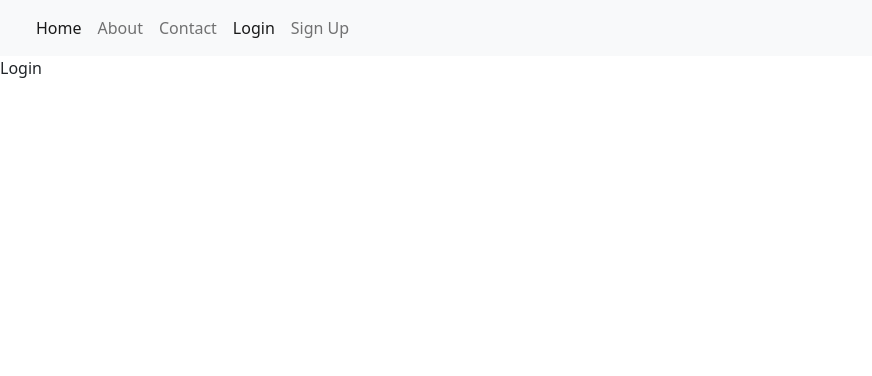
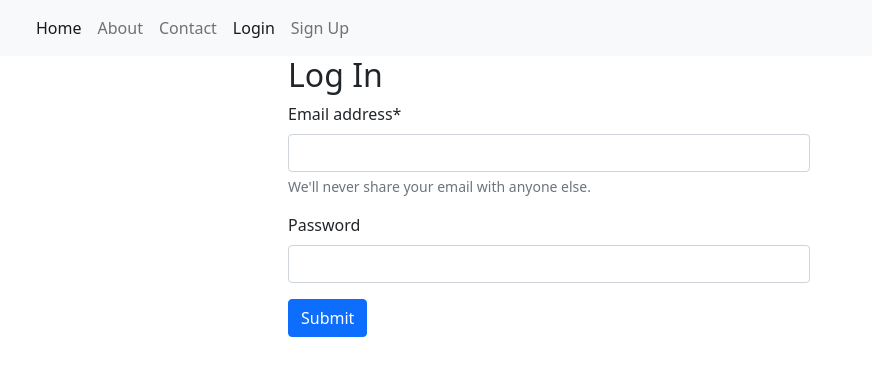
Before and after one commit to shaktidewan/MERN-Project, a React (Create React App) app in the folder client/: page /login in a window 1280 px wide. Shown: the top 376 px of the page, without its empty margins (0-872 px from the left). Built offline with nearby package versions, Linux system fonts and the light colour scheme.

Commit message:
Login Form

```diff
--- a/client/src/components/login.js
+++ b/client/src/components/login.js
@@ -1,9 +1,73 @@
-import React from 'react'
+import React from "react";
+import { MdWork } from "react-icons/md";
+import { BsFillPersonFill } from "react-icons/bs";
+import { AiOutlineMail, AiFillPhone } from "react-icons/ai";
+import { RiLockPasswordFill } from "react-icons/ri";
 
 const Login = () => {
   return (
-    <div>Login</div>
-  )
-}
+    // <div style={{ alignItems: "center" }}>
+    //   <section className="signup">
+    //     <div className="container mt-5">
 
-export default Login
+    //         {/* RIGHT SIDE */}
+    //         <div className="signup-image">
+    //           <figure>
+    //             <img/>
+    //           </figure>
+    //         </div>
+    //       </div>
+    //     </div>
+    //   </section>
+    // </div>
+    <div className="container">
+      <div className="row justify-content-md-center">
+        <div className="col col-lg-12" style={{}}>
+          <div className="container">
+            <div className="row">
+            <div className="col-2" style={{}}/>
+              <div className="col-6" style={{}}>
+                <div className="signup-form">
+                  <h2 className="form-title">Log In</h2>
+                  <form>
+                    <div className="mb-3">
+                      <label for="exampleInputEmail1" className="form-label">
+                        Email address*
+                      </label>
+                      <input
+                        type="email"
+                        className="form-control"
+                        id="email"
+                        aria-describedby="emailHelp"
+                      />
+                      <div id="emailHelp" className="form-text">
+                        We'll never share your email with anyone else.
+                      </div>
+                    </div>
+                    <div className="mb-3">
+                      <label for="password" className="form-label">
+                        Password
+                      </label>
+                      <input
+                        type="password"
+                        className="form-control"
+                        id="password"
+                      />
+                    </div>
+                    <button type="submit" className="btn btn-primary" id="signup">
+                      Submit
+                    </button>
+                  </form>
+                </div>
+              </div>
+              <div className="col-4" style={{}}>
+              </div>
+            </div>
+          </div>
+        </div>
+      </div>
+    </div>
+  );
+};
+
+export default Login;
--- a/client/src/components/signup.js
+++ b/client/src/components/signup.js
@@ -105,7 +105,6 @@ const Signup = () => {
                 </div>
               </div>
               <div className="col-4" style={{}}>
-                col-4
               </div>
             </div>
           </div>
```
